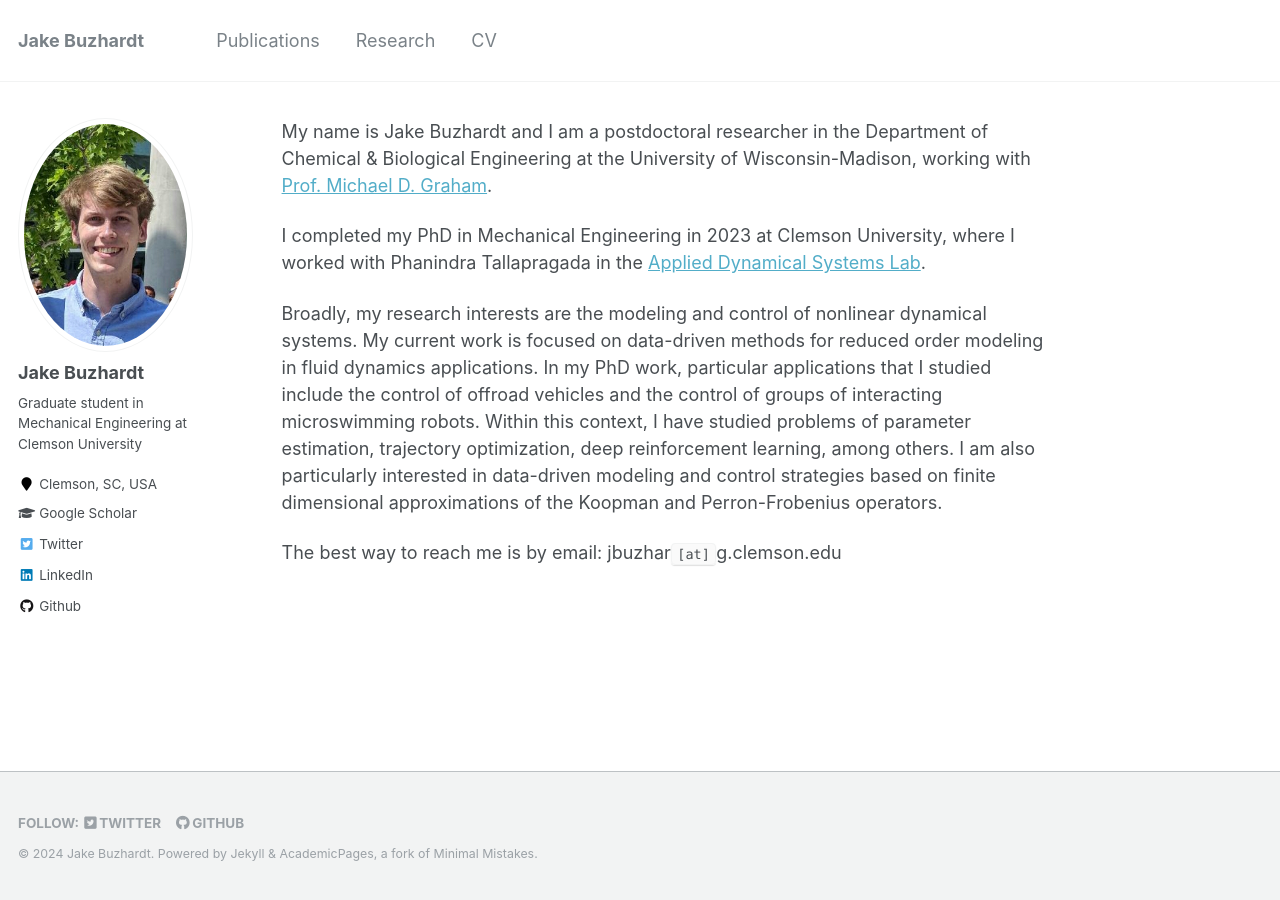
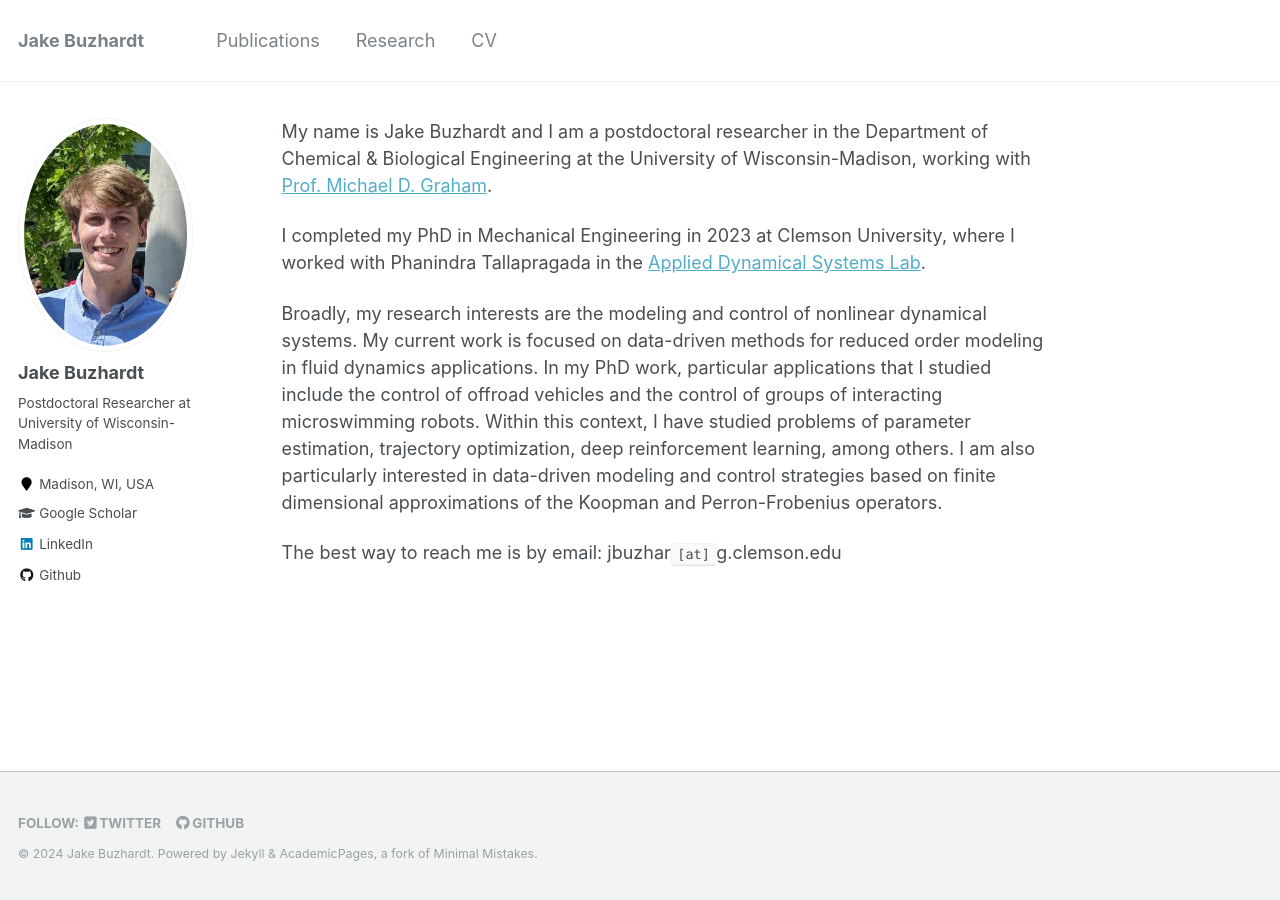
Before and after one commit to jbuzhar/jbuzhar.github.io, a Jekyll site: the page built from _pages/about.md, in a window 1280 px wide. Built offline with Jekyll 4.4.1, drawn with Linux system fonts in a browser that asks for light colours.

Commit message:
Update _config.yml

```diff
--- a/_config.yml
+++ b/_config.yml
@@ -84,8 +84,8 @@ analytics:
 author:
   name             : "Jake Buzhardt"
   avatar           : "jbuzhar.jpg"
-  bio              : "Graduate student in Mechanical Engineering at Clemson University"
-  location         : "Clemson, SC, USA"
+  bio              : "Postdoctoral Researcher at University of Wisconsin-Madison"
+  location         : "Madison, WI, USA"
   employer         :
   pubmed           :
   googlescholar    : "https://scholar.google.com/citations?user=RBtE4JwAAAAJ&hl=en"
@@ -111,7 +111,7 @@ author:
   stackoverflow    : # http://stackoverflow.com/users/123456/username
   steam            :
   tumblr           :
-  twitter          : "jakebuzhardt"
+  twitter          :
   vine             :
   weibo            :
   xing             :
```
